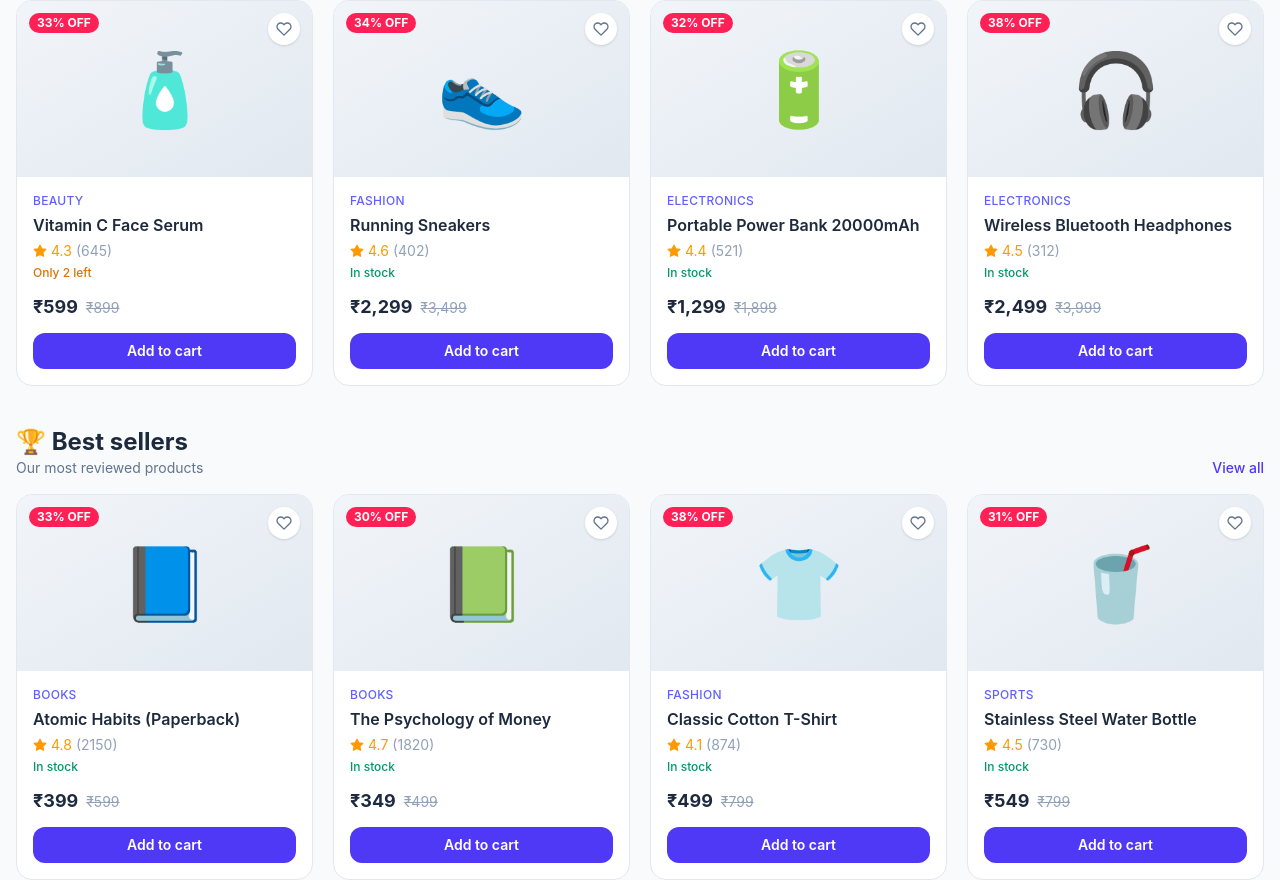
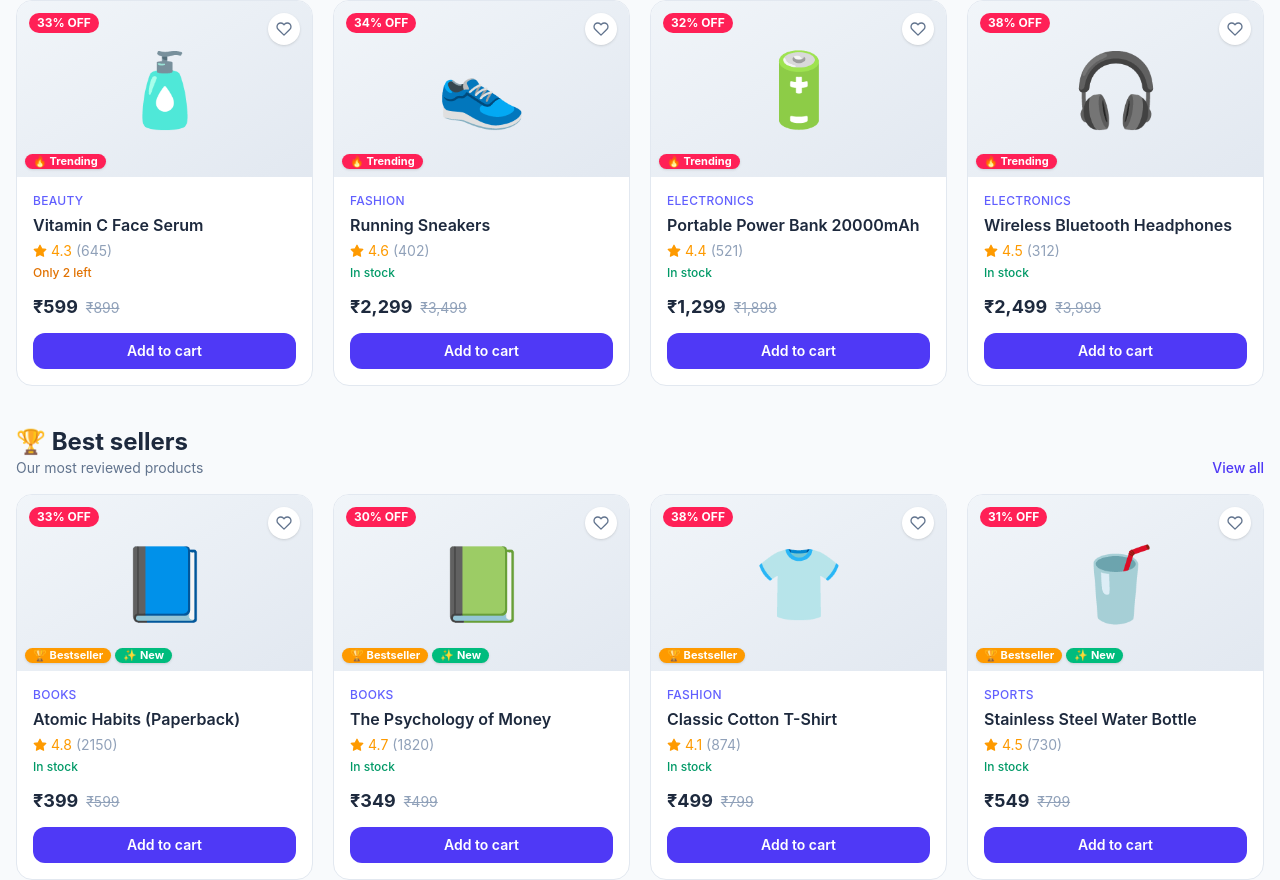
Before and after one commit to Rahul315777/shopnest, a React (Vite) app: page / in a window 1280 px wide. Shown: the part 787-1667 px from the top of the page. Built offline with nearby package versions, Linux system fonts and the light colour scheme.

Commit message:
feat: render product badges on product cards

```diff
--- a/src/components/ProductCard/ProductCard.jsx
+++ b/src/components/ProductCard/ProductCard.jsx
@@ -3,6 +3,8 @@ import { FiHeart, FiStar } from "react-icons/fi";
 import { useCart } from "../../context/CartContext.jsx";
 import { useWishlist } from "../../context/WishlistContext.jsx";
 import { useToast } from "../../context/ToastContext.jsx";
+import { useProducts } from "../../context/ProductContext.jsx";
+import Badges from "../Badges/Badges.jsx";
 import { discountPercent, formatPrice } from "../../utils/format.js";
 import { stockLabel, stockOf } from "../../utils/stock.js";
 
@@ -10,6 +12,7 @@ export default function ProductCard({ product }) {
   const { addToCart } = useCart();
   const { isWished, toggleWishlist } = useWishlist();
   const { showToast } = useToast();
+  const { badges } = useProducts();
   const wished = isWished(product.id);
   const off = discountPercent(product.price, product.oldPrice);
   const soldOut = stockOf(product) <= 0;
@@ -32,6 +35,7 @@ export default function ProductCard({ product }) {
         className="relative flex h-44 items-center justify-center bg-gradient-to-br from-slate-100 to-slate-200 overflow-hidden text-7xl"
       >
         <span className="transition-transform duration-300 group-hover:scale-125">{product.emoji}</span>
+        <Badges tags={badges[product.id]} className="absolute bottom-2 left-2 z-10" />
         {soldOut && (
           <span className="absolute inset-0 flex items-center justify-center bg-slate-900/50 text-sm font-bold uppercase tracking-wide text-white">
             Out of stock
```
